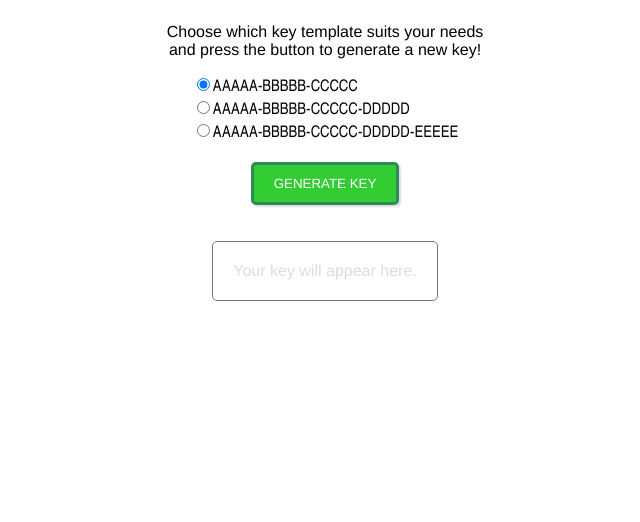
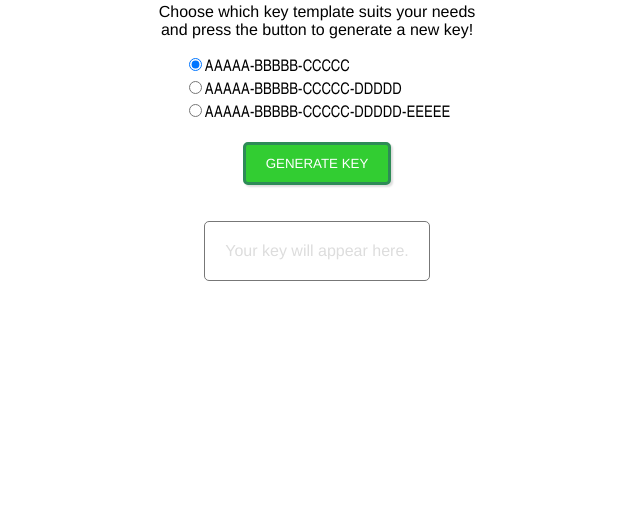
Before and after one commit to maciejpajkowski/keygen, a website built with Parcel: page index.html in a window 1280 px wide. Shown: the part 294-816 px from the top of the page, without its empty margins (323-963 px from the left). Built offline with nearby package versions, Linux system fonts and the light colour scheme.

Commit message:
Changed vw and vh in CSS

```diff
--- a/style.css
+++ b/style.css
@@ -11,9 +11,9 @@ p {
 }
 
 #app {
-  width: 100vw;
-  height: 100vh;
-  margin: 0 auto;
+  width: 95vw;
+  height: 95vh;
+  margin: auto auto;
   display: flex;
   flex-direction: column;
   justify-content: center;
```
